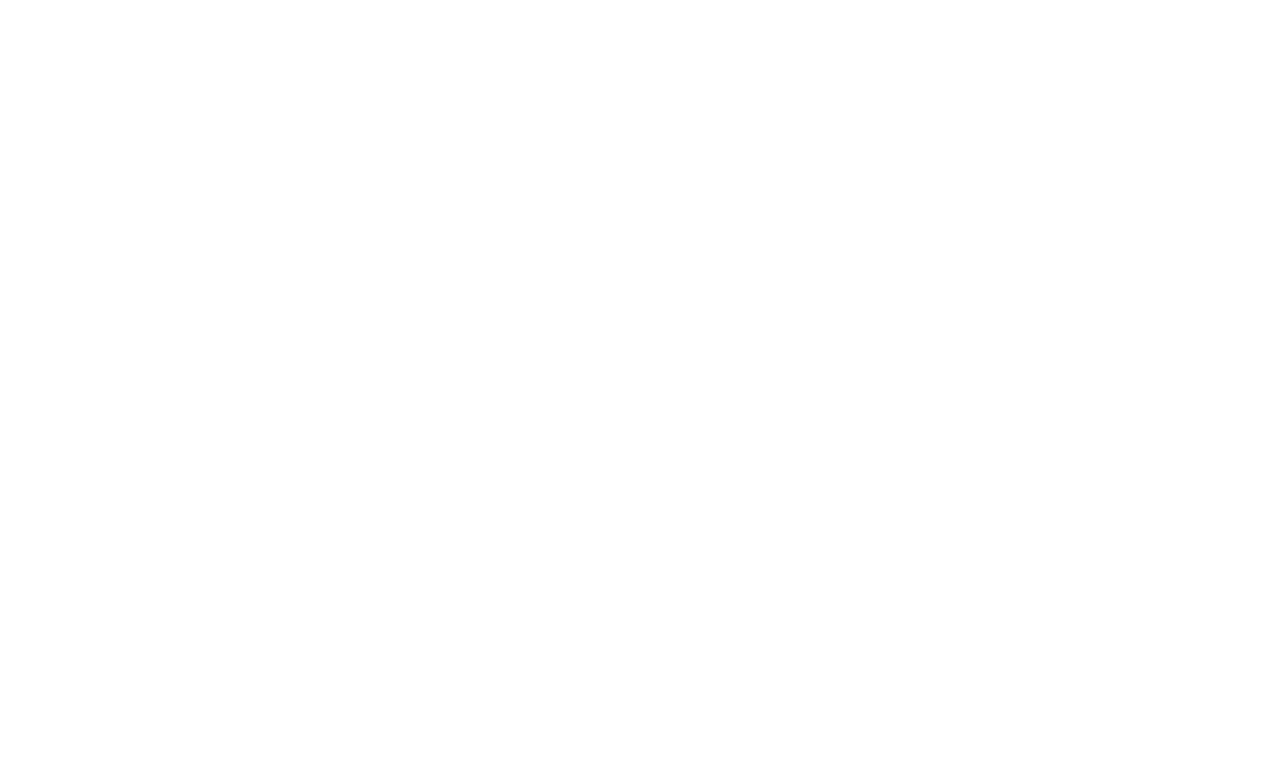
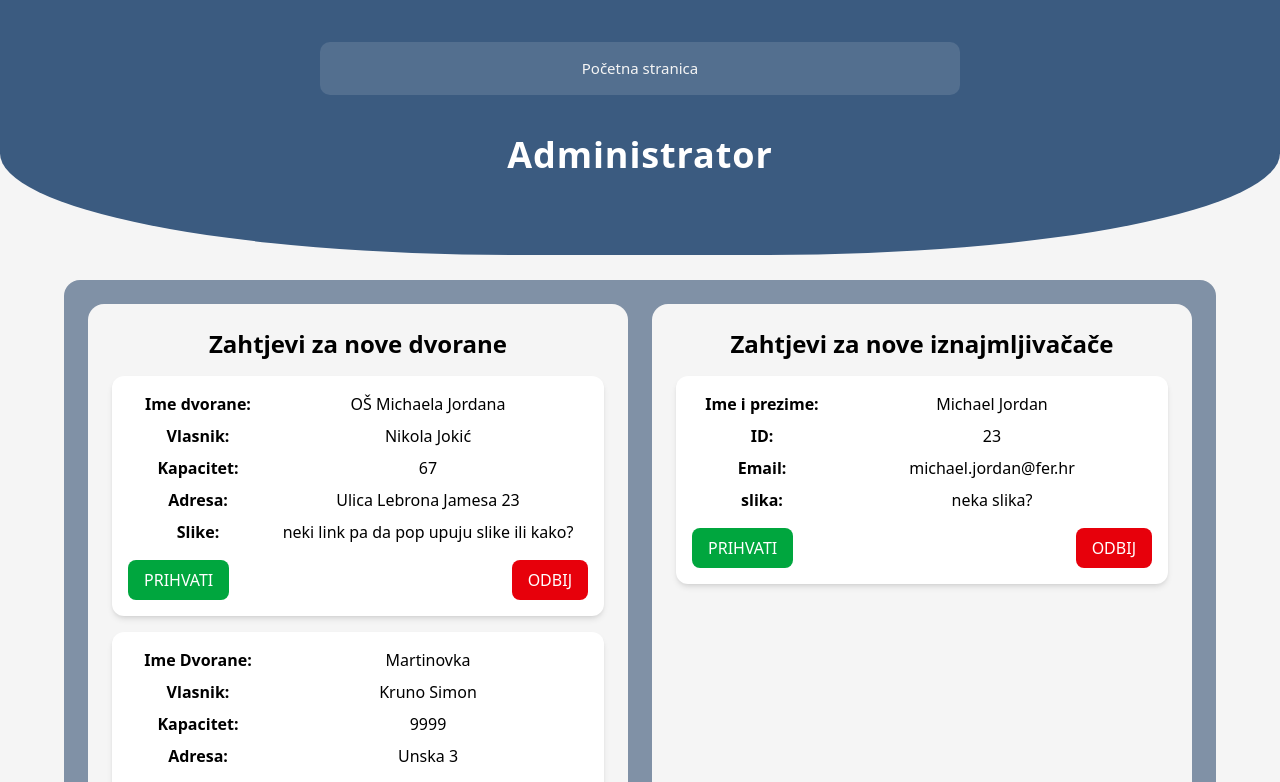
Before and after one commit to LeProgi/Dvoranko, a React (Vite) app in the folder source_code/frontend/dvoranko-frontend/: page /admin in a window 1280 px wide. Before the commit this address had no page. Shown: the top 782 px of the page. Built offline with nearby package versions, Linux system fonts and the light colour scheme.

Commit message:
dodan router u app.jsx za AdminPage

```diff
--- a/source_code/frontend/dvoranko-frontend/src/App.jsx
+++ b/source_code/frontend/dvoranko-frontend/src/App.jsx
@@ -7,6 +7,7 @@
 import VenuePage from './pages/VenuePage';
 import MapPage from './pages/MapPage';
 import ProfilePage from './pages/ProfilePage';
+import AdminPage from './pages/AdminPage';
 
 const App = () => {
 
@@ -18,6 +19,7 @@
         <Route path="/venue/:id" element={<VenuePage/>}/>
         <Route path="/maps" element={<MapPage/>}/>
         <Route path='/my-profile' element={<ProfilePage/>}/>
+        <Route path='/admin' element ={<AdminPage/>}/>
       </Routes>
     </Router>
   )
--- a/source_code/frontend/dvoranko-frontend/src/pages/AdminPage.jsx
+++ b/source_code/frontend/dvoranko-frontend/src/pages/AdminPage.jsx
@@ -78,7 +78,6 @@
   </div>
 </div>
 
-
     </div>
 
     <div className="bg-[#f5f5f5] rounded-2xl p-6 overflow-y-auto">
```
